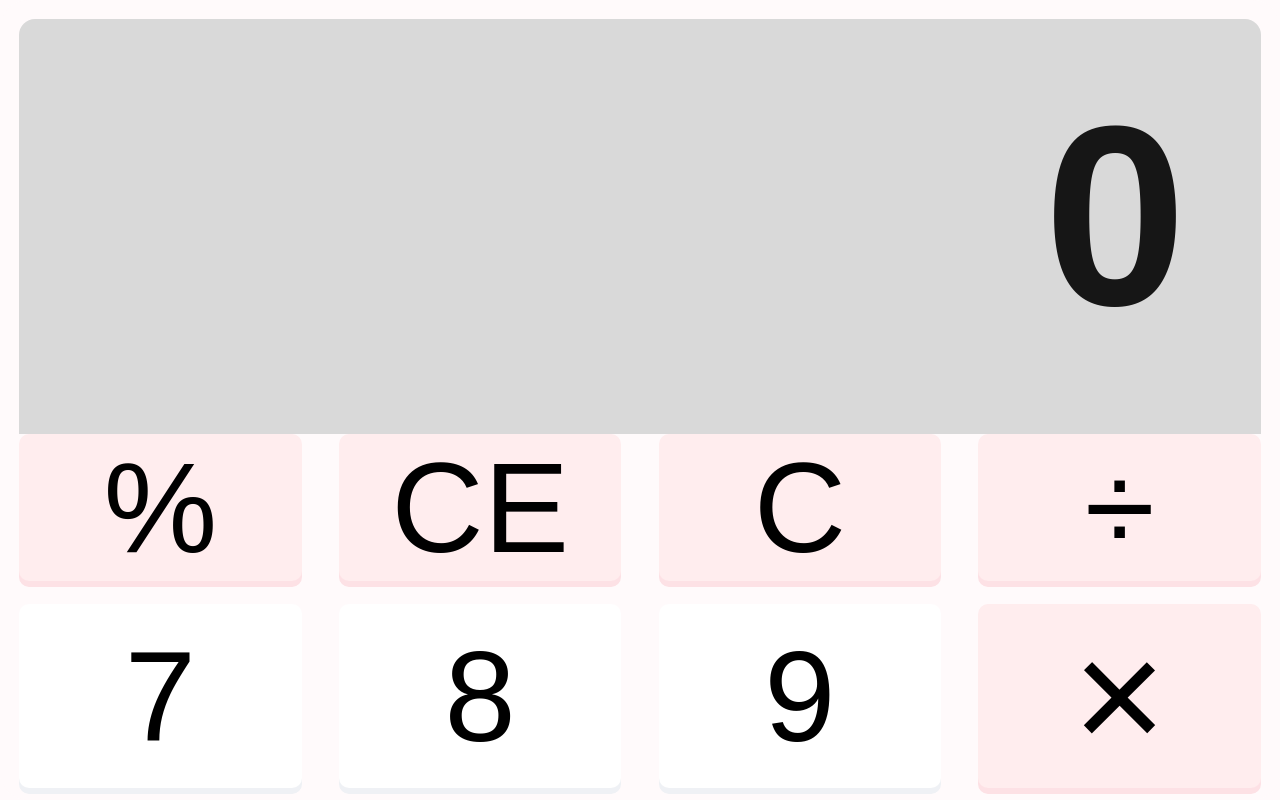
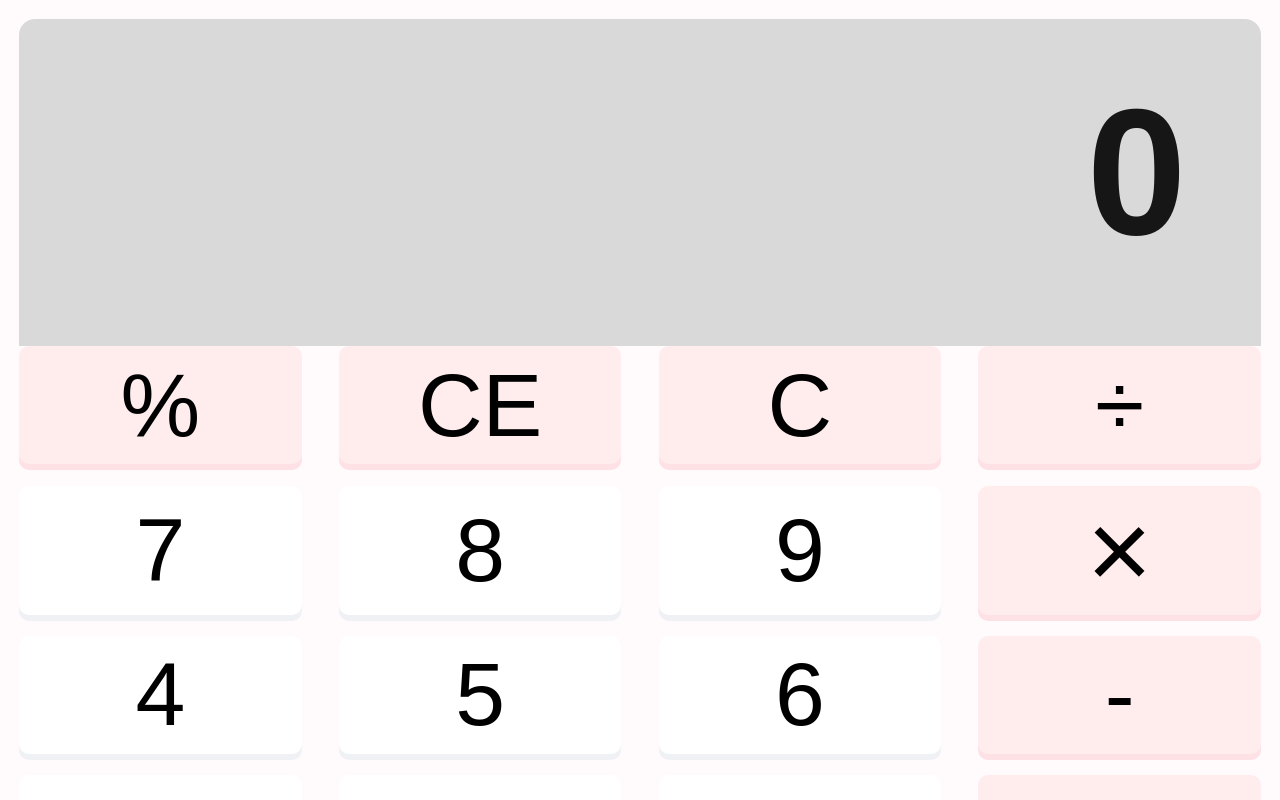
Before and after one commit to re-rank/-, a plain HTML site: page index.html in a window 1280 px wide. Drawn offline with Linux system fonts and the light colour scheme; a web font is replaced by a local one.

Commit message:
Adjust scale formula so 200px width results in 0.8 scale instead of 0.5

```diff
--- a/index.html
+++ b/index.html
@@ -471,8 +471,10 @@
             const height = calculator.offsetHeight;
             const minDimension = Math.min(width, height);
 
-            // 기본 크기 대비 비율 계산 (400px 기준)
-            const scale = Math.max(0.5, Math.min(2, minDimension / 400));
+            // 기본 크기 대비 비율 계산 (400px 기준, 200px일 때 0.8)
+            // 공식: 0.8 + (minDimension - 200) * 0.2 / 200
+            const baseScale = 0.8 + (minDimension - 200) * 0.2 / 200;
+            const scale = Math.max(0.6, Math.min(2.5, baseScale));
 
             // 폰트 크기 동적 조정
             const displayValue = document.querySelector('.display-value');
```
